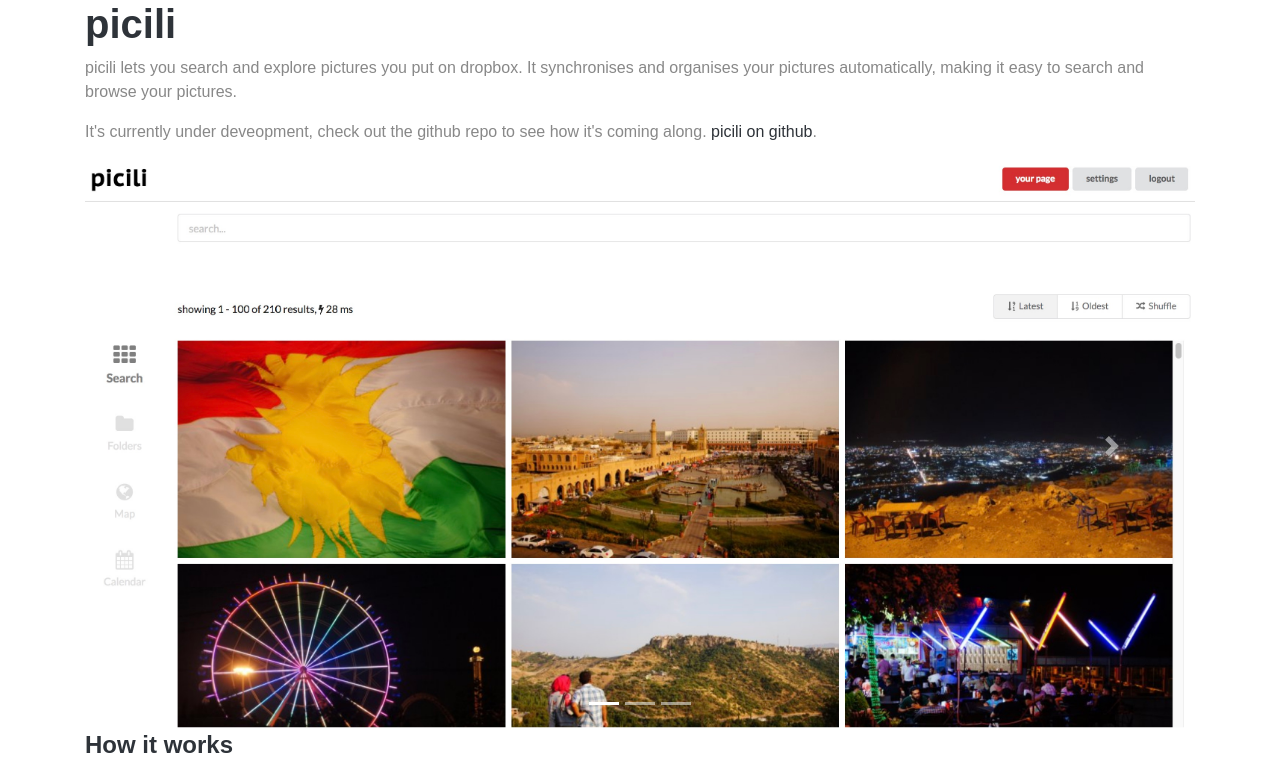
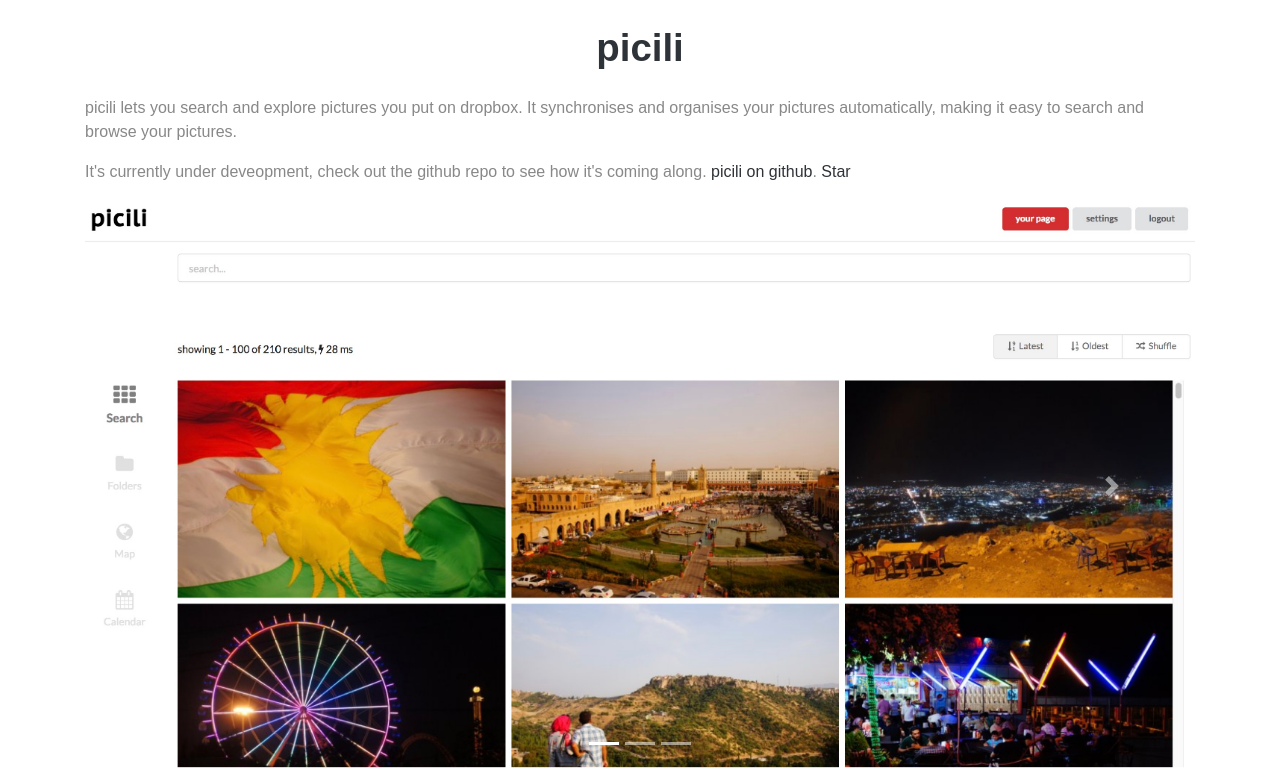
Before and after one commit to samthomson/picili.com, a PHP site: page / in a window 1280 px wide. Shown: the top 770 px of the page. Run offline with PHP 8.4, Linux system fonts and the light colour scheme; some libraries are stand-ins or nearby versions; some web fonts are replaced.

Commit message:
github star, changed header

```diff
--- a/index.html
+++ b/index.html
@@ -22,11 +22,15 @@
     </head>
     <body>
         <div class="container">
-            <h1>picili</h1>
+            <div class="text-center" id="picili-header">
+                picili
+            </div>
 
             <p>picili lets you search and explore pictures you put on dropbox. It synchronises and organises your pictures automatically, making it easy to search and browse your pictures.</p>
-            <p>It's currently under deveopment, check out the github repo to see how it's coming along. <a href="https://github.com/samthomson/picili">picili on github</a>.</p>
 
+            <p>
+                It's currently under deveopment, check out the github repo to see how it's coming along. <a href="https://github.com/samthomson/picili">picili on github</a>. <a class="github-button" href="https://github.com/samthomson/picili" data-icon="octicon-star" data-size="small" aria-label="Star samthomson/picili on GitHub">Star</a>
+            </p>
 
             <div id="carouselExampleIndicators" class="carousel slide" data-ride="carousel">
                 <ol class="carousel-indicators">
@@ -75,5 +79,8 @@
         <script src="https://cdnjs.cloudflare.com/ajax/libs/popper.js/1.12.3/umd/popper.min.js" integrity="sha384-vFJXuSJphROIrBnz7yo7oB41mKfc8JzQZiCq4NCceLEaO4IHwicKwpJf9c9IpFgh" crossorigin="anonymous"></script>
 
         <script src="https://maxcdn.bootstrapcdn.com/bootstrap/4.0.0-beta.2/js/bootstrap.min.js" integrity="sha384-alpBpkh1PFOepccYVYDB4do5UnbKysX5WZXm3XxPqe5iKTfUKjNkCk9SaVuEZflJ" crossorigin="anonymous"></script>
+
+        <!-- Place this tag in your head or just before your close body tag. -->
+        <script async defer src="https://buttons.github.io/buttons.js"></script>
     </body>
 </html>
--- a/style.css
+++ b/style.css
@@ -17,3 +17,10 @@ h1, h2, h3, h4 {
 a,a:visited,a:hover,a:active {
     color: #2E3339;
 }
+
+#picili-header{
+    font-size: 2.4rem;
+    color: #2E3339;
+    font-weight: 700;
+    padding: 1.2rem;
+}
```
